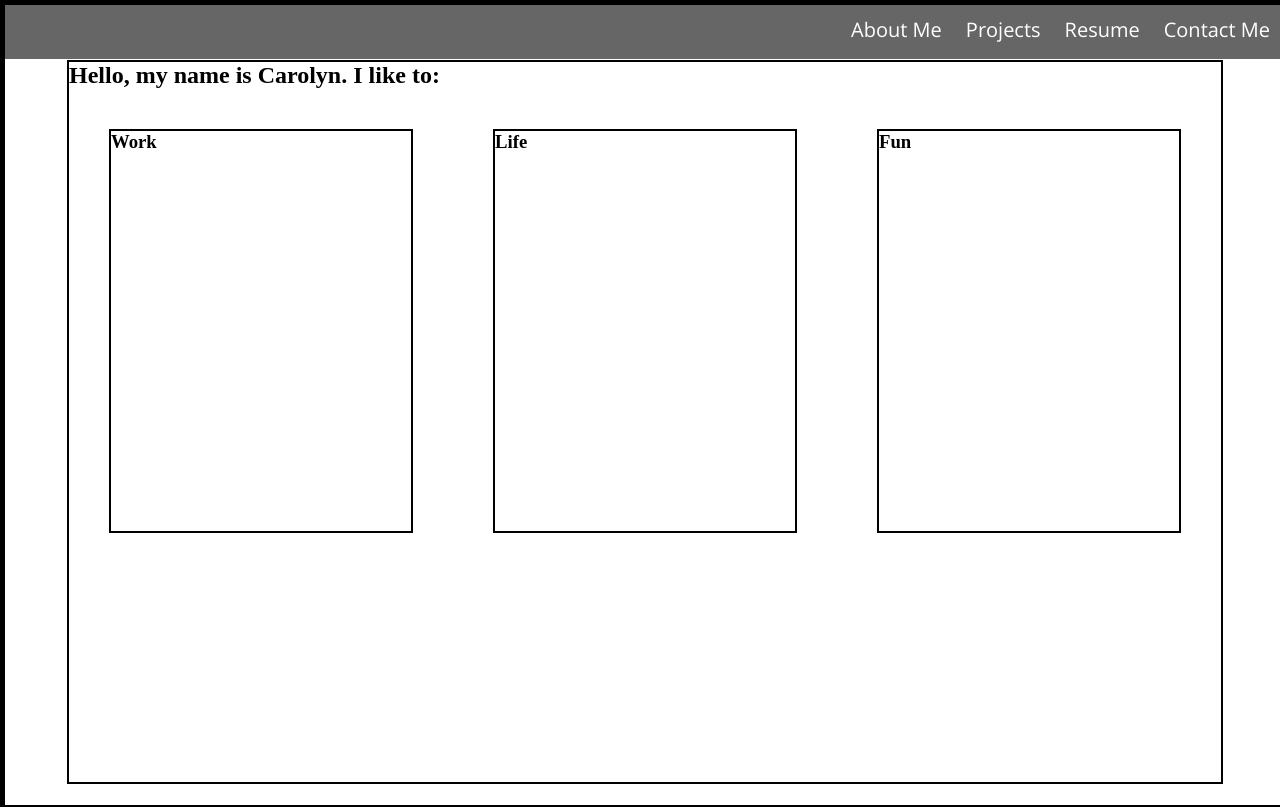
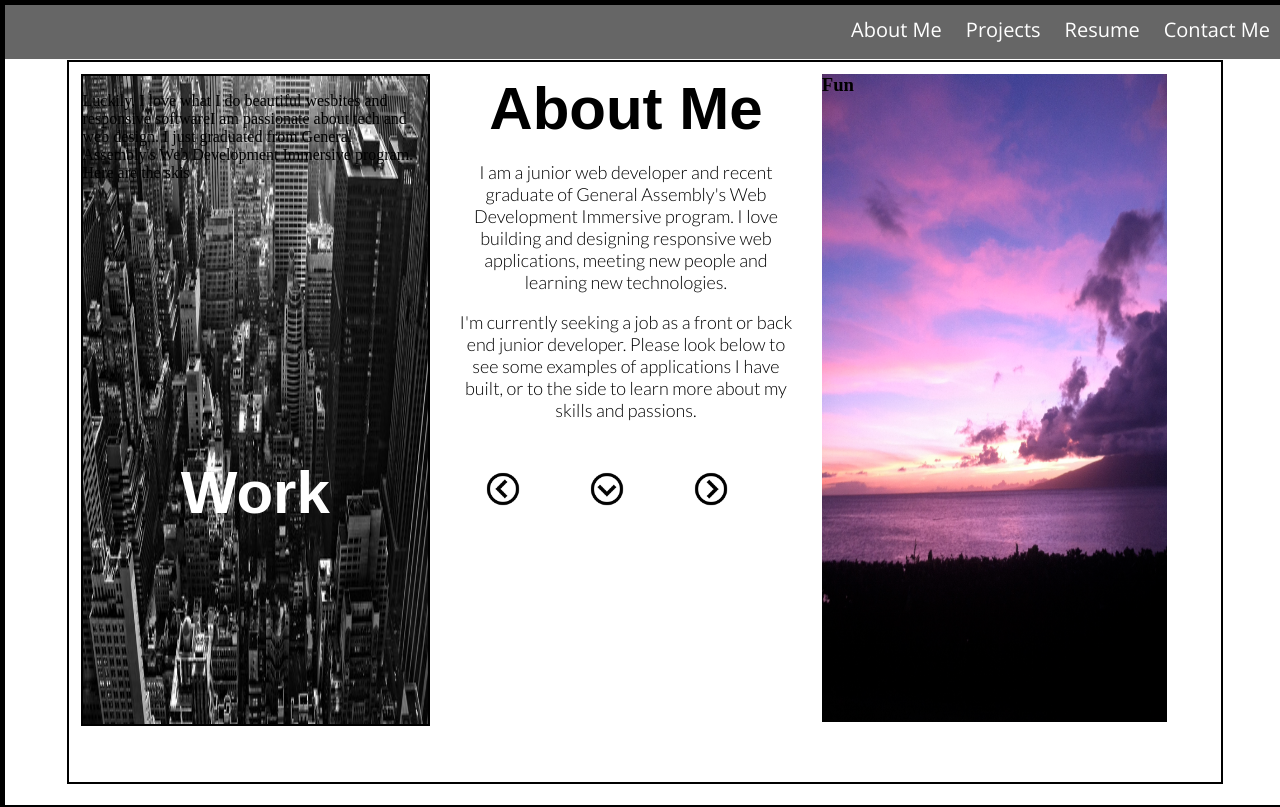
Before and after one commit to ganondalf/ganondalf.github.io, a plain HTML site: page index.html in a window 1280 px wide. Shown: the top 807 px of the page. Drawn offline with nearby package versions, Linux system fonts and the light colour scheme.

Commit message:
added more photos

```diff
--- a/css/style.css
+++ b/css/style.css
@@ -84,14 +84,72 @@ nav ul li a {
 }
 .aboutBox{
   dislay: inline-block;
-  position: relative;
-  margin: 40px;
+  margin: 1%;
   float: left;
-  width: 300px;
-  height: 400px;
+  width: 30%;
+  height: 90%;
 }
 .work, .learn, .relax{
+  border: 2px solid black;
+  background-repeat: none;
+}
 
-  border: 2px solid black;
+.work {
+  background-image: url('../images/nyskyline.jpg');
+  background-size: 100% 100%;
+  -moz-background-size:100% 100%;
+  -webkit-background-size:100% 100%;
 
 }
+
+.learn {
+  border: none;
+}
+
+.work h1 {
+  color: white;
+  font-family: 'Advent Pro', sans-serif;
+  font-size: 60px;
+  margin: 0 auto;
+  text-align: center;
+  margin-top: 80%;
+}
+
+.learn h1 {
+  color: black;
+  font-family: 'Advent Pro', sans-serif;
+  font-size: 60px;
+  text-align: center;
+  background-color: white;
+  width: 100%;
+}
+
+.learn p {
+  color: black;
+  font-family: 'Lato', sans-serif;
+  font-size: 18px;
+  text-align: center;
+  background-color: white;
+  width: 100%;
+}
+
+.fun {
+  background-image: url('../images/sunset.jpg');
+  background-size: 100% 100%;
+  -moz-background-size:100% 100%;
+  -webkit-background-size:100% 100%;
+}
+
+.fun p {
+  color: black;
+  font-family: 'Advent Pro', sans-serif;
+  font-size: 20px;
+  background-color: white;
+  width: 100%;
+}
+
+.arrow {
+  width: 40px;
+  height: 40px;
+  padding: 30px;
+}
--- a/index.html
+++ b/index.html
@@ -8,6 +8,7 @@
   <link rel="stylesheet" type="text/css" href="css/style.css">
   <link rel="stylesheet" type="text/css" href="css/layout.css">
   <link href='http://fonts.googleapis.com/css?family=Open+Sans:400,300' rel='stylesheet' type='text/css'>
+  <link href='http://fonts.googleapis.com/css?family=Lato:300' rel='stylesheet' type='text/css'>
   <link rel="shortcut icon" href="images/favicon.ico">
   <link rel="cover photo" href="images/cover-pic.jpg">
   <link rel="resume pdf" href="images/Tech-CV-May2014.pdf">
@@ -36,15 +37,20 @@
 
   <section class="full-page aboutMe">
     <div class='innerContainer'>
-      <h1>Hello, my name is Carolyn. I like to:</h1>
-
+      <!-- <h1>Welcome</h1> -->
       <article class='aboutBox work'>
+        <p>Luckily, I love what I do beautiful wesbites and responsive softwareI am passionate about tech and web design. I just graduated from General Assembly's Web Development Immersive program. Here are the skis</p>
         <h1>Work</h1>
       </article>
       <article class='aboutBox learn'>
-        <h1>Life</h1>
+        <h1>About Me</h1>
+        <p>I am a junior web developer and recent graduate of General Assembly's Web Development Immersive program. I love building and designing responsive web applications, meeting new people and learning new technologies.</p>
+        <p>I'm currently seeking a job as a front or back end junior developer. Please look below to see some examples of applications I have built, or to the side to learn more about my skills and passions.</p>
+        <img src="images/leftarrow.png" class='arrow' id='leftarrow'>
+        <img src="images/downarrow.png" class='arrow' id='downarrow'>
+        <img src="images/rightarrow.png" class='arrow' id='rightarrow'>
       </article>
-      <article class='aboutBox relax'>
+      <article class='aboutBox fun'>
         <h1>Fun</h1>
       </article>
 
@@ -52,7 +58,12 @@
   </section>
 
   <section class="full-page projects"></section>
-  <section class="full-page resume"></section>
+  <section class="full-page resume">
+    <div id='resumepdf'>
+      <object data="images/Tech-CV-May2014.pdf" type="application/pdf" width="100%" height="100%">
+      </object>
+    </div>
+  </section>
   <section class="full-page contactMe"></section>
 </body>
 
--- a/js/index.js
+++ b/js/index.js
@@ -2,13 +2,8 @@ var wholePage = {
 
   onReady: function(){
     wholePage.firstAction();
+    $('.arrow').hover(wholePage.hoverArrows);
     $('a[href="#"]').click(wholePage.scrollToSection);
-  },
-
-  positionBox: function(){
-    var width = $('.welcome').width() / 4;
-    var height = $('.welcome').height() / 4;
-    $('#thoughtbox').css({'position': 'relative', 'margin-left': width +'px'})
   },
 
   firstAction: function(){
@@ -30,6 +25,8 @@ var wholePage = {
       'scrollTop' : $('.'+ sectionId +'').offset().top}, 1000);
   },
 
+
+
 };
 
 $(document).ready(wholePage.onReady);
```
Also changed, not shown: images/downarrow.png (added), images/leftarrow.png (added), images/multicolor.jpg (deleted), images/nyskyline.jpg (added), images/rightarrow.png (added), images/sunset.jpg (added), 2 other files.
